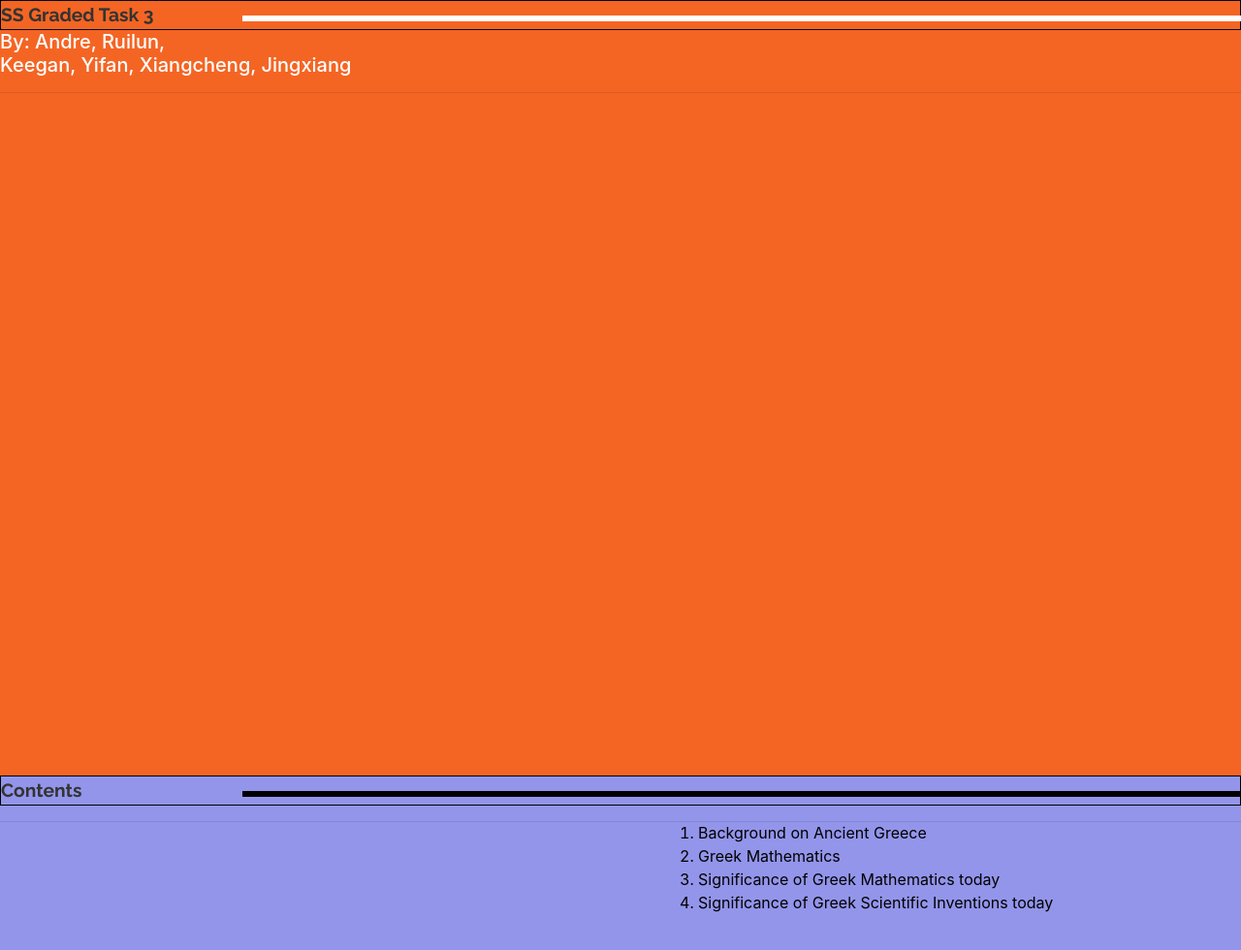
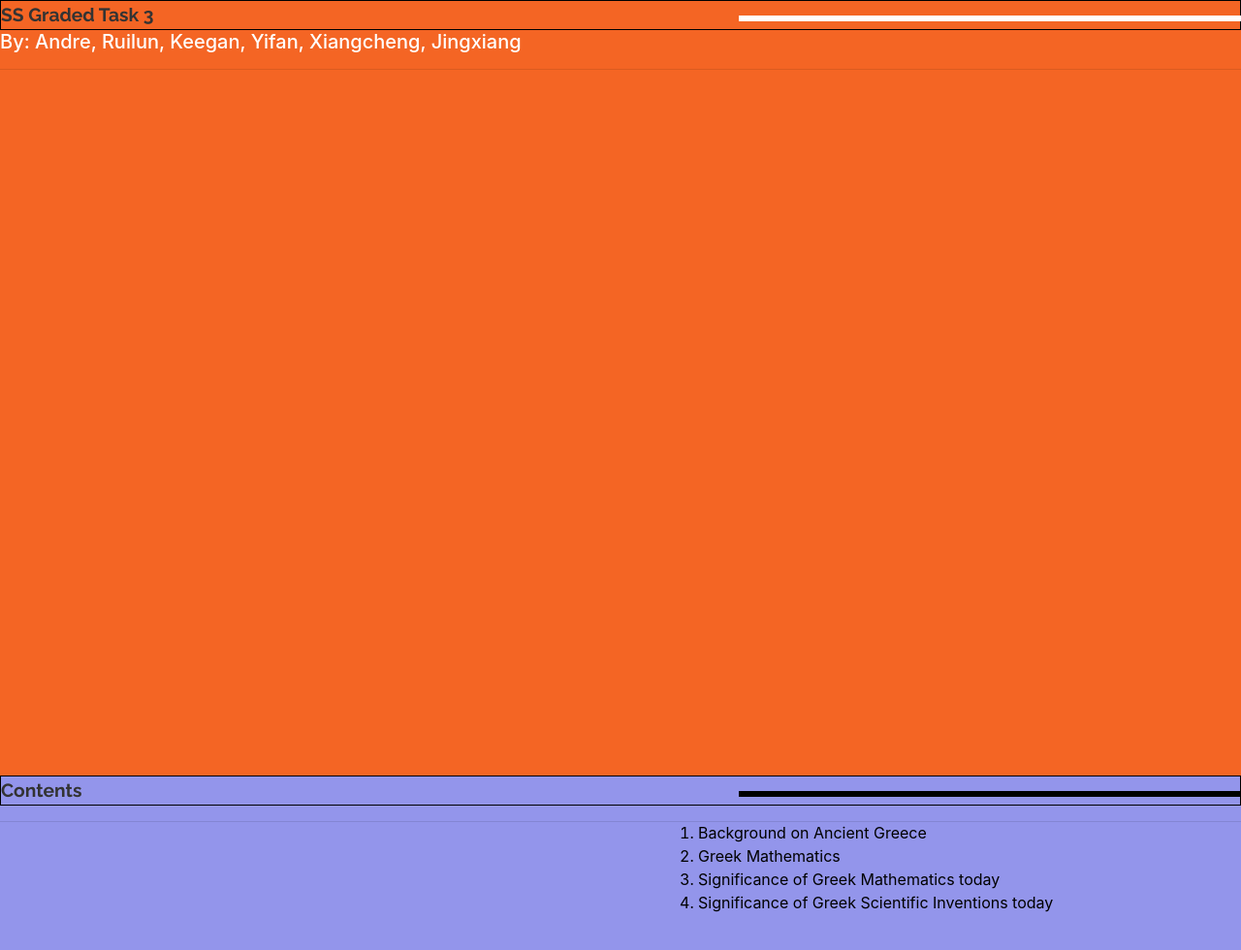
Before and after one commit to royalsgame/SSTASK, a plain HTML site: page index.html in a window 1280 px wide. Shown: the whole page at 97% size. Drawn offline with nearby package versions, Linux system fonts and the light colour scheme.

Commit message:
Update index.html

```diff
--- a/index.html
+++ b/index.html
@@ -20,29 +20,29 @@
         background-color: #f46524;
         width: 100%;
         height: 100vh;
+        float: right;
         color: white;
       }
       body > div#slide1 > hr {
         top: 10px;
         float: right;
-        width: 80%;
+        width: 40%;
         border: 3px solid white;
       }
       body > div#slide1 > div > div > h5 {
-        align-items: center;
-        justify-content: center;
         color: white;
       }
       body > div#slide2 {
         background-color: #9395eb;
         width: 100%;
         height: 100vh;
+        float: right;
         color: black;
       }
       body > div#slide2 > hr {
         top: 10px;
         float: right;
-        width: 80%;
+        width: 40%;
         border: 3px solid black;
       }
       ol {
```
